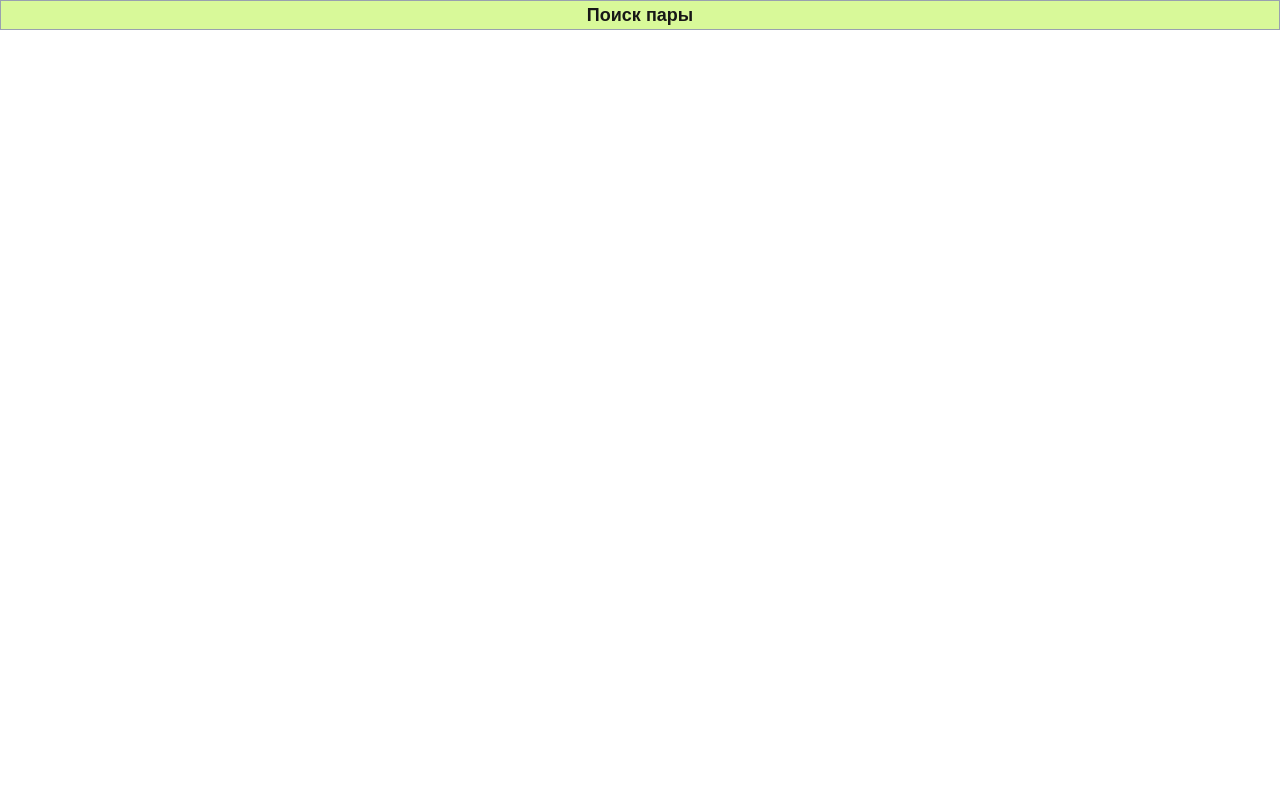
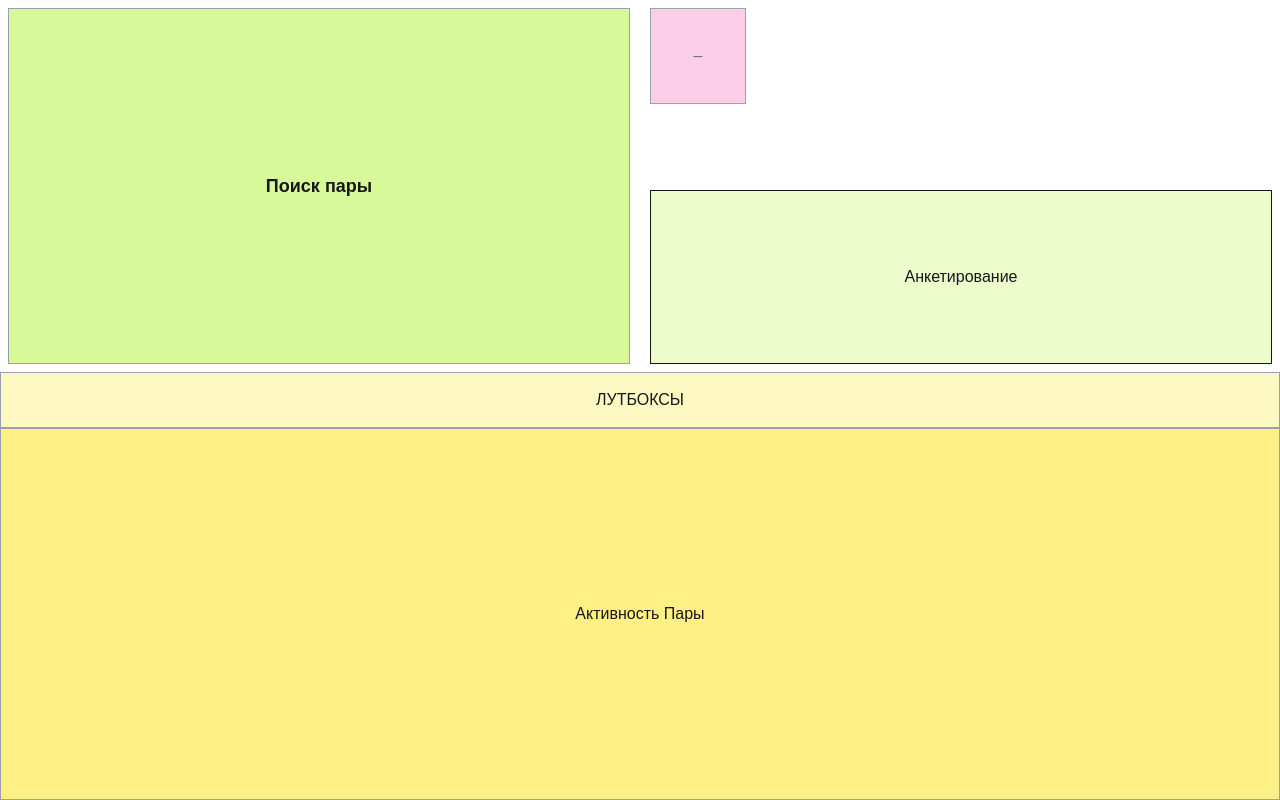
Before and after one commit to shalinivan9669/foreverApp, a Next.js app: page /main-menu in a window 1280 px wide. Built offline with nearby package versions, Linux system fonts and the light colour scheme.

Commit message:
главное меню затёрлось по ошибке

```diff
--- a/src/app/main-menu/page.tsx
+++ b/src/app/main-menu/page.tsx
@@ -1,53 +1,24 @@
 'use client';
 
-import { useEffect, useState } from 'react';
-import Link from 'next/link';
-import { useUserStore } from '@/store/useUserStore';
-import { api } from '@/utils/api';
+import SearchPairTile        from '@/components/main-menu/SearchPairTile';
+import ProfileTile           from '@/components/main-menu/ProfileTile';
+import QuestionnaireTile     from '@/components/main-menu/QuestionnaireTile';
+import LootboxTile           from '@/components/main-menu/LootboxTile';
+import CoupleActivityTile    from '@/components/main-menu/CoupleActivityTile';
 
-/* eslint-disable @next/next/no-img-element */
+export default function MainMenuPage() {
+  return (
+    <main className="grid w-screen h-screen grid-rows-[46.5vh_7vh_46.5vh]">
+      {/* Верхняя часть: 2×2 сетка */}
+      <div className="grid grid-cols-2 grid-rows-2 gap-x-5 gap-y-2 p-2">
+        <SearchPairTile />
+        <ProfileTile />
+        <QuestionnaireTile />
+      </div>
 
-type PairStatus =
-  | { hasActive: false }
-  | { hasActive: true; pairKey: string; peer: { id: string; username: string; avatar: string } };
-
-export default function SearchPairTile() {
-  const user = useUserStore(s => s.user);
-  const [status, setStatus] = useState<PairStatus>({ hasActive: false });
-
-  useEffect(() => {
-    let isMounted = true;
-    if (!user) return;
-    fetch(api(`/api/pairs/status?userId=${user.id}`))
-      .then(r => (r.ok ? r.json() : { hasActive: false }))
-      .then((data: PairStatus) => { if (isMounted) setStatus(data); });
-    return () => { isMounted = false; };
-  }, [user]);
-
-  const hasActive = status.hasActive === true;
-
-  return (
-    <Link
-      href={hasActive ? '/couple-activity' : '/search'}
-      className="row-span-2 col-start-1 bg-lime-200 border border-gray-400 flex items-center justify-center relative"
-    >
-      <div className="text-center">
-        <div className="text-lg font-semibold">
-          {hasActive ? 'Работа в паре' : 'Поиск пары'}
-        </div>
-        {hasActive && 'peer' in status && (
-          <div className="mt-1 text-sm text-gray-700 flex items-center gap-2 justify-center">
-            <img
-              src={`https://cdn.discordapp.com/avatars/${status.peer.id}/${status.peer.avatar}.png`}
-              width={20}
-              height={20}
-              className="rounded-full"
-              alt={status.peer.username}
-            />
-            <span>@{status.peer.username}</span>
-          </div>
-        )}
-      </div>
-    </Link>
+      {/* Нижняя часть */}
+      <LootboxTile />
+      <CoupleActivityTile />
+    </main>
   );
 }
--- a/src/components/main-menu/SearchPairTile.tsx
+++ b/src/components/main-menu/SearchPairTile.tsx
@@ -1,12 +1,53 @@
-import Link from "next/link";
+'use client';
+
+import { useEffect, useState } from 'react';
+import Link from 'next/link';
+import { useUserStore } from '@/store/useUserStore';
+import { api } from '@/utils/api';
+
+/* eslint-disable @next/next/no-img-element */
+
+type PairStatus =
+  | { hasActive: false }
+  | { hasActive: true; pairKey: string; peer: { id: string; username: string; avatar: string } };
 
 export default function SearchPairTile() {
+  const user = useUserStore(s => s.user);
+  const [status, setStatus] = useState<PairStatus>({ hasActive: false });
+
+  useEffect(() => {
+    let isMounted = true;
+    if (!user) return;
+    fetch(api(`/api/pairs/status?userId=${user.id}`))
+      .then(r => (r.ok ? r.json() : { hasActive: false }))
+      .then((data: PairStatus) => { if (isMounted) setStatus(data); });
+    return () => { isMounted = false; };
+  }, [user]);
+
+  const hasActive = status.hasActive === true;
+
   return (
     <Link
-      href="/search"
-      className="row-span-2 col-start-1 bg-lime-200 border border-gray-400 flex items-center justify-center"
+      href={hasActive ? '/couple-activity' : '/search'}
+      className="row-span-2 col-start-1 bg-lime-200 border border-gray-400 flex items-center justify-center relative"
     >
-      Поиск пары
+      <div className="text-center">
+        <div className="text-lg font-semibold">
+          {hasActive ? 'Работа в паре' : 'Поиск пары'}
+        </div>
+        {hasActive && 'peer' in status && (
+          <div className="mt-1 text-sm text-gray-700 flex items-center gap-2 justify-center">
+            <img
+              src={`https://cdn.discordapp.com/avatars/${status.peer.id}/${status.peer.avatar}.png`}
+              width={20}
+              height={20}
+              className="rounded-full"
+              alt={status.peer.username}
+            />
+            <span>@{status.peer.username}</span>
+          </div>
+        )}
+      </div>
     </Link>
   );
 }
```
